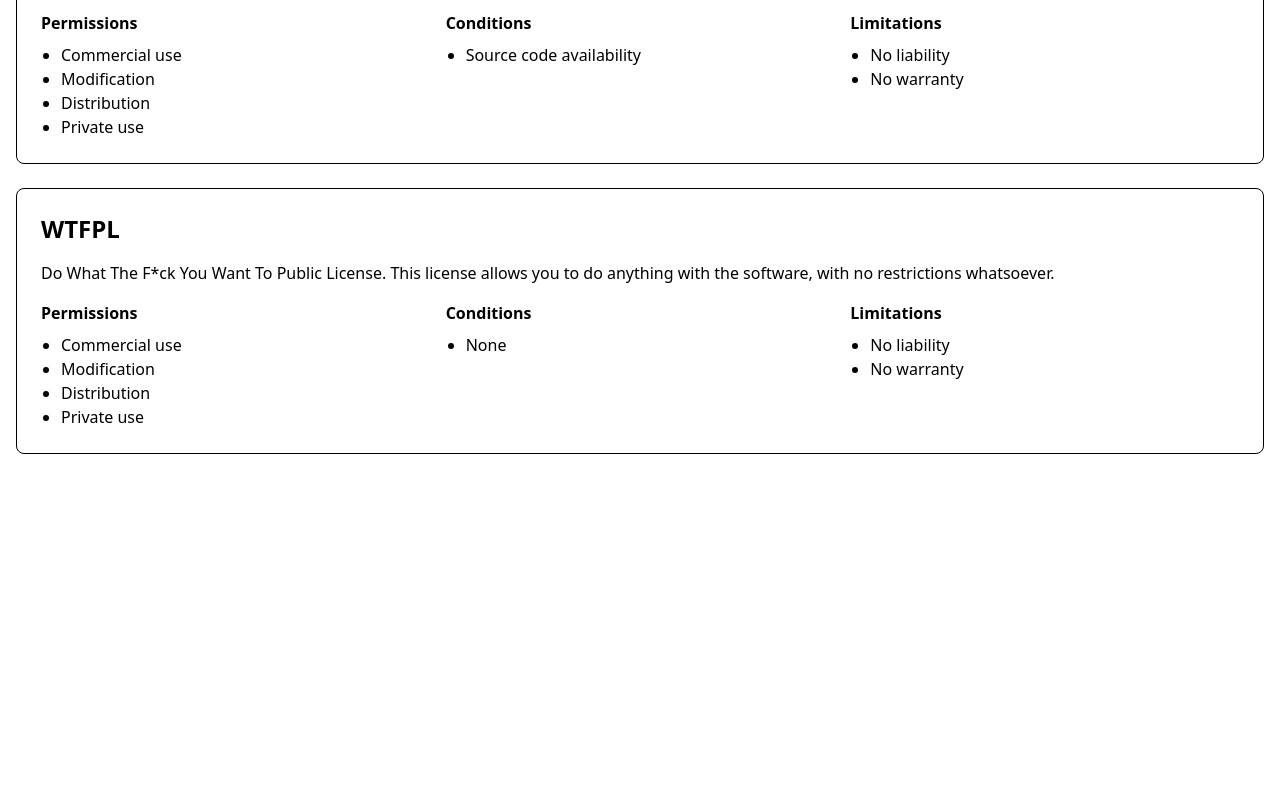
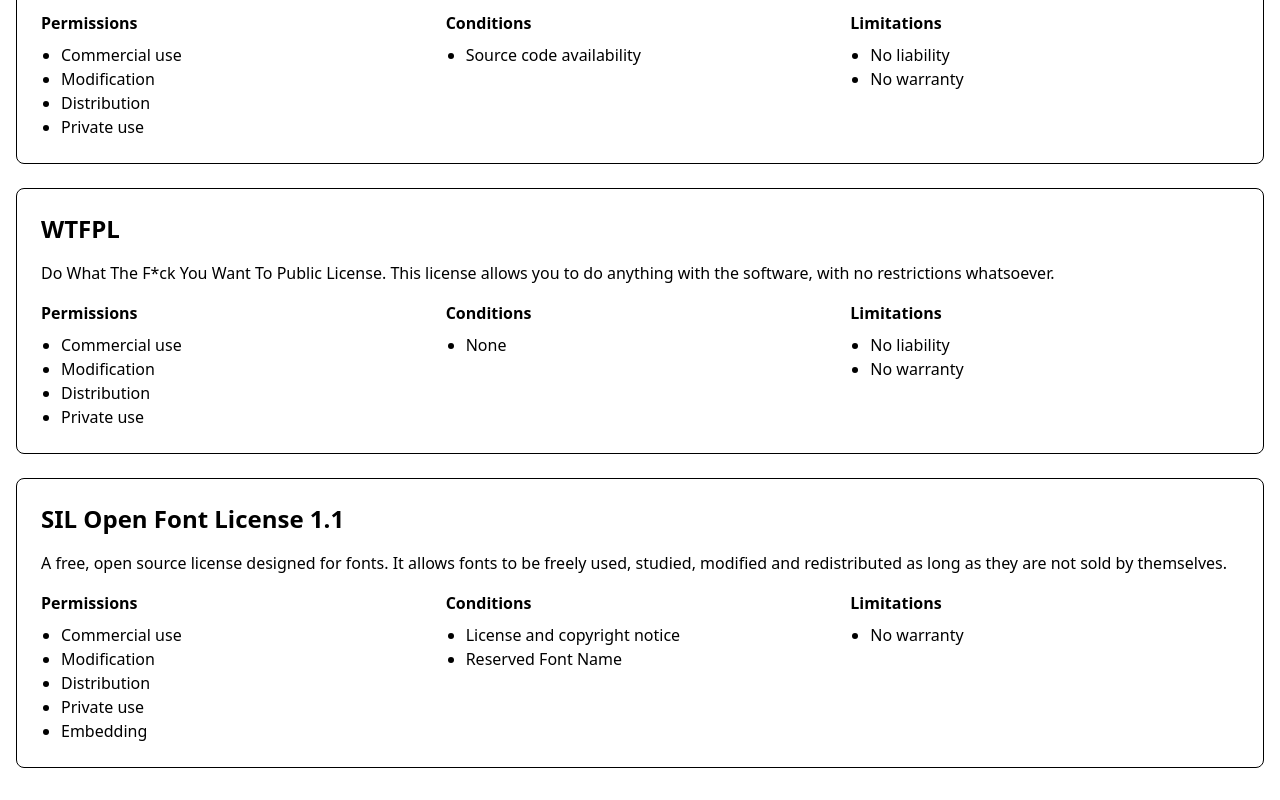
Before and after one commit to minagishl/license-explorer, a Preact app: page / in a window 1280 px wide. Shown: the part 4460-5260 px from the top of the page. Before the commit the page ends 4946 px from the top, so only its background shows below. Built offline with nearby package versions, Linux system fonts and the light colour scheme.

Commit message:
feat: add SIL Open Font License

```diff
--- a/src/licenses.ts
+++ b/src/licenses.ts
@@ -329,6 +329,31 @@
       ja: ['免責', '無保証'],
     },
   },
+  {
+    name: 'SIL Open Font License 1.1',
+    description: {
+      en: 'A free, open source license designed for fonts. It allows fonts to be freely used, studied, modified and redistributed as long as they are not sold by themselves.',
+      ja: 'フォント用に設計された、無料のオープンソースライセンスです。フォント自体が販売されない限り、フォントを自由に使用、研究、修正、再配布できます。',
+    },
+    permissions: {
+      en: [
+        'Commercial use',
+        'Modification',
+        'Distribution',
+        'Private use',
+        'Embedding',
+      ],
+      ja: ['商用利用', '改変', '配布', '私的利用', '埋め込み'],
+    },
+    conditions: {
+      en: ['License and copyright notice', 'Reserved Font Name'],
+      ja: ['ライセンスと著作権表示', '予約済みフォント名'],
+    },
+    limitations: {
+      en: ['No warranty'],
+      ja: ['無保証'],
+    },
+  },
 ];
 
 export const licenseAliases: LicenseAlias[] = [
@@ -404,4 +429,8 @@
     name: 'WTFPL',
     aliases: ['WTFPL', 'wtfpl'],
   },
+  {
+    name: 'SIL Open Font License 1.1',
+    aliases: ['OFL', 'SIL OFL'],
+  },
 ];
```
